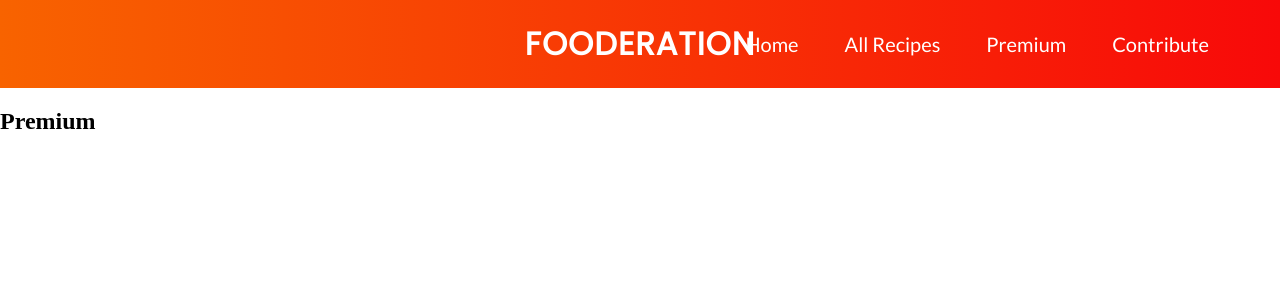
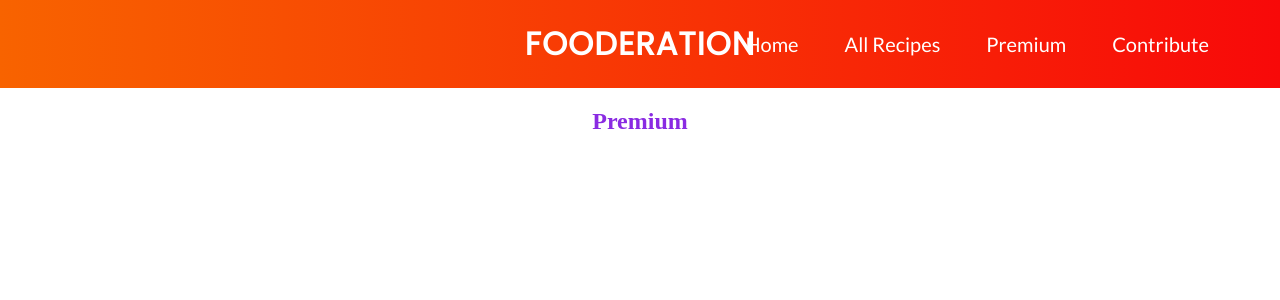
Before and after one commit to Soumitra-Mandal/Fooderation, a React (Create React App) app: page /premium in a window 1280 px wide. Shown: the top 300 px of the page. Built offline with nearby package versions, Linux system fonts and the light colour scheme; a web font is replaced by a local one.

Commit message:
Premium style added

```diff
--- a/src/screens/PremiumScreen.js
+++ b/src/screens/PremiumScreen.js
@@ -1,5 +1,7 @@
+import '../screenstyles/PremiumStyle.css';
+
 function Premium() {
-    return <h2>Premium</h2>;
+    return <h2 id="Premium">Premium</h2>;
   }
 
 export default Premium;
--- /dev/null
+++ b/src/screenstyles/PremiumStyle.css
@@ -0,0 +1,4 @@
+#Premium{
+    text-align: center;
+    color: blueviolet;
+}
```
